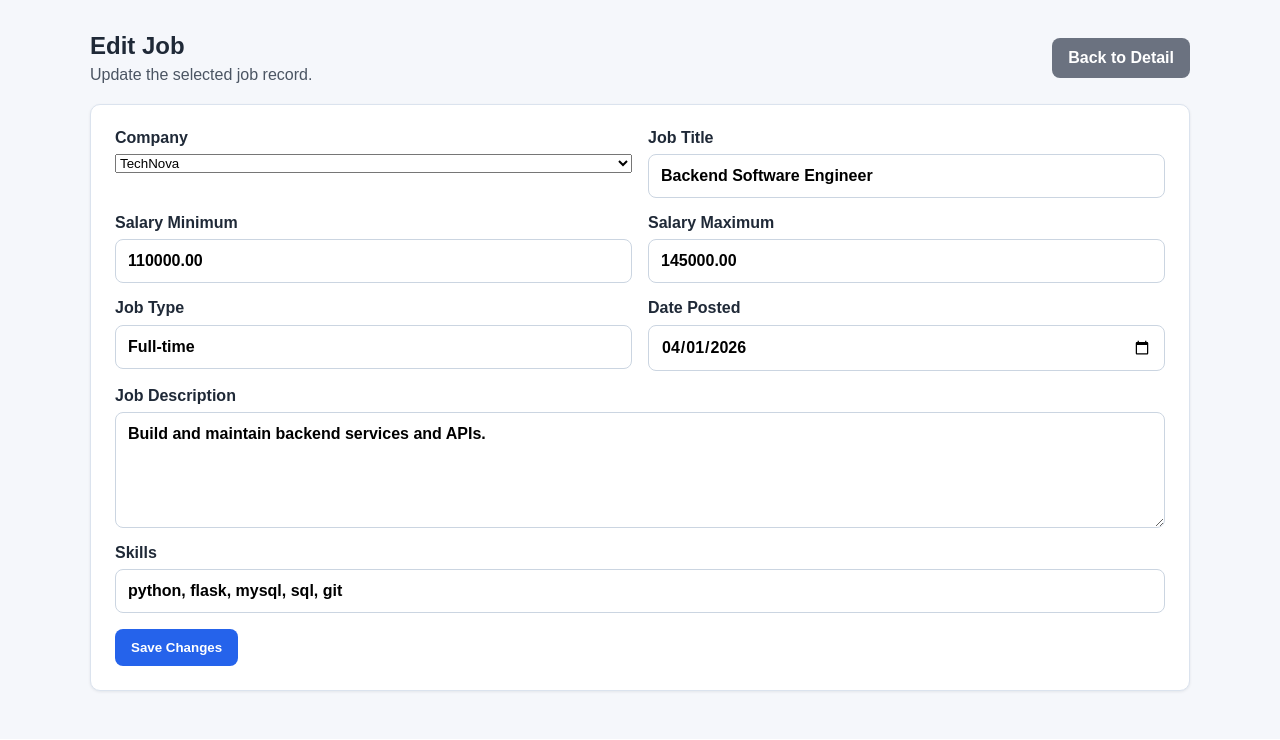
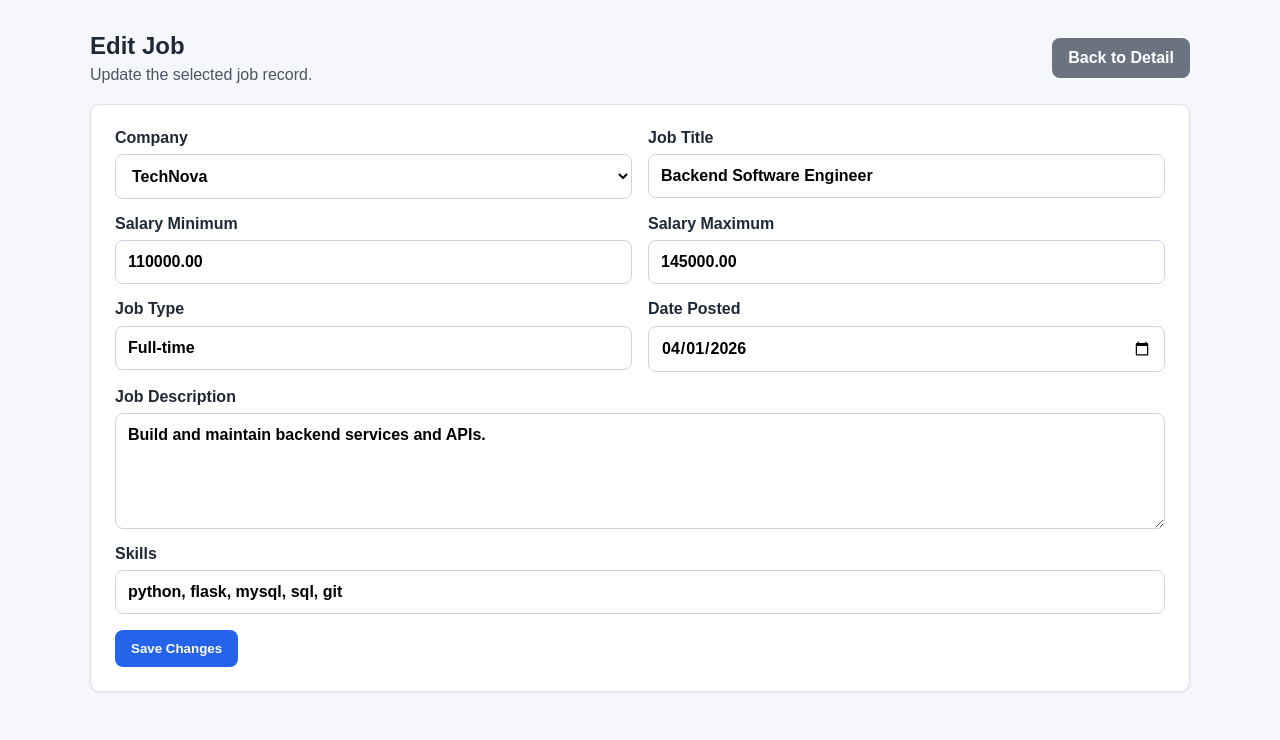
Before and after one commit to jcgom3/COP4751-Job-Application-Tracker, a Flask app: page /jobs/1/edit in a window 1280 px wide. Shown: the part 95-835 px from the top of the page. Before the commit the page ends 788 px from the top, so only its background shows below. Run offline with Flask 3, Linux system fonts and the light colour scheme; data comes from the database, SQL or seed files in the repository.

Commit message:
Add select styling for job forms

```diff
--- a/static/css/styles.css
+++ b/static/css/styles.css
@@ -214,3 +214,11 @@ button:hover {
     grid-template-columns: 1fr;
   }
 }
+
+.form-grid select {
+  border: 1px solid #cbd5e1;
+  border-radius: 8px;
+  padding: 0.75rem;
+  font: inherit;
+  background: #ffffff;
+}
```
